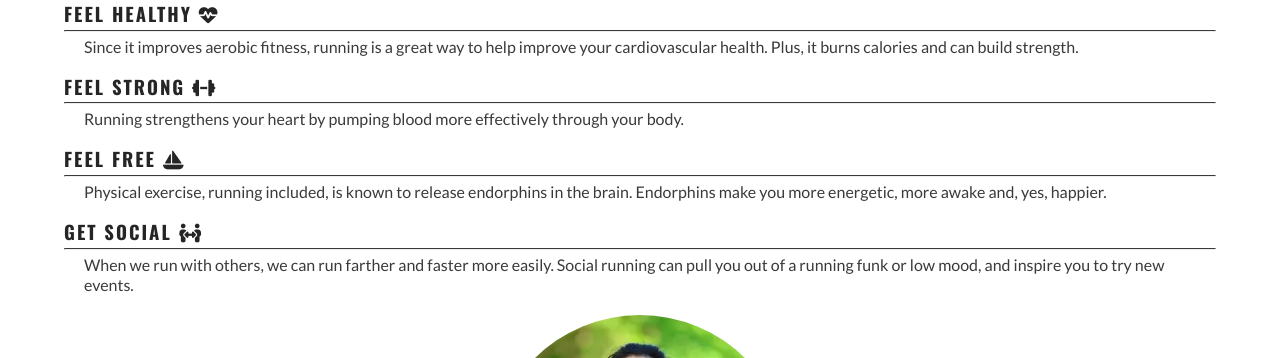
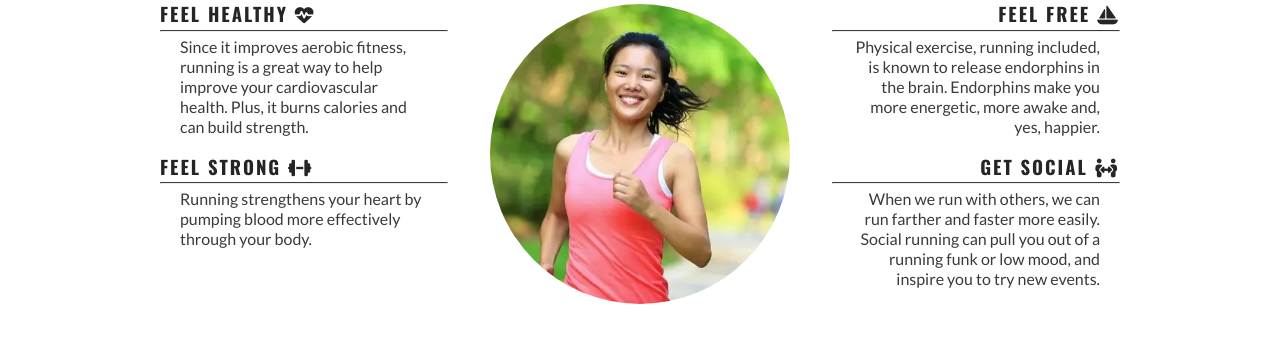
Before and after one commit to Duffew/love-running, a plain HTML site: page index.html in a window 1280 px wide. Shown: the part 781-1139 px from the top of the page. Drawn offline with nearby package versions, Linux system fonts and the light colour scheme.

Commit message:
make 'reasons' section responsive

```diff
--- a/assets/css/style.css
+++ b/assets/css/style.css
@@ -150,6 +150,7 @@ hr {
     height: 90vw;
     width: 90vw;
     margin-bottom: 20px;
+    /* make the square image into a circle */
     border-radius: 50%;
     max-width: 300px;
     max-height: 300px;
@@ -216,6 +217,24 @@ hr {
         width: 300px;
         right: 50px;
     }
+
+    /* reasons section */
+    #benefits-physical,
+    #benefits-mental {
+        display: flex;
+        flex-direction: column;
+        width: 100%;
+    }
+    #benefits-physical > div,
+    #benefits-mental > div {
+        width: 75%;
+    }
+
+    #benefits-mental > div {
+        text-align: end;
+        align-self: flex-end;
+    }
+
 }
 
 /* media query: small laptops and larger (992px and up) */
@@ -224,3 +243,33 @@ hr {
         border-bottom: 1px solid #3a3a3a;
     }
 }
+
+/* media query: desktop screens (1200px and up) */
+@media screen and (min-width: 1200px) {
+    #benefits {
+        display: flex;
+        flex-direction: row;
+
+}
+
+#benefits > div {
+    flex: 1;
+}
+
+#benefits-image {
+    order: 0;
+}
+
+#benefits-mental {
+    order: 1;
+}
+
+#benefits-mental > div {
+    align-self: flex-start;
+}
+
+#benefits-physical > div {
+    align-self: flex-end;
+}
+
+}
```
